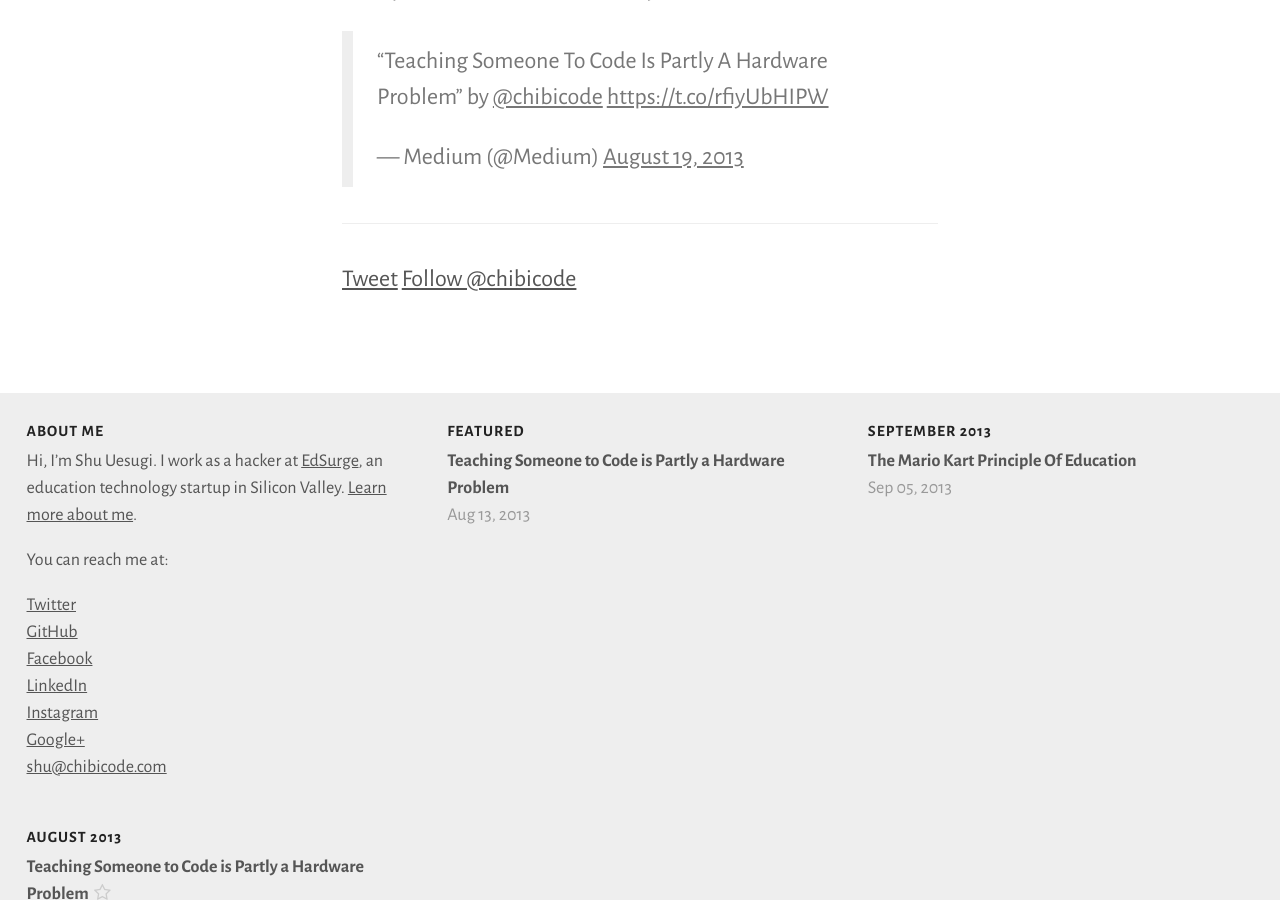
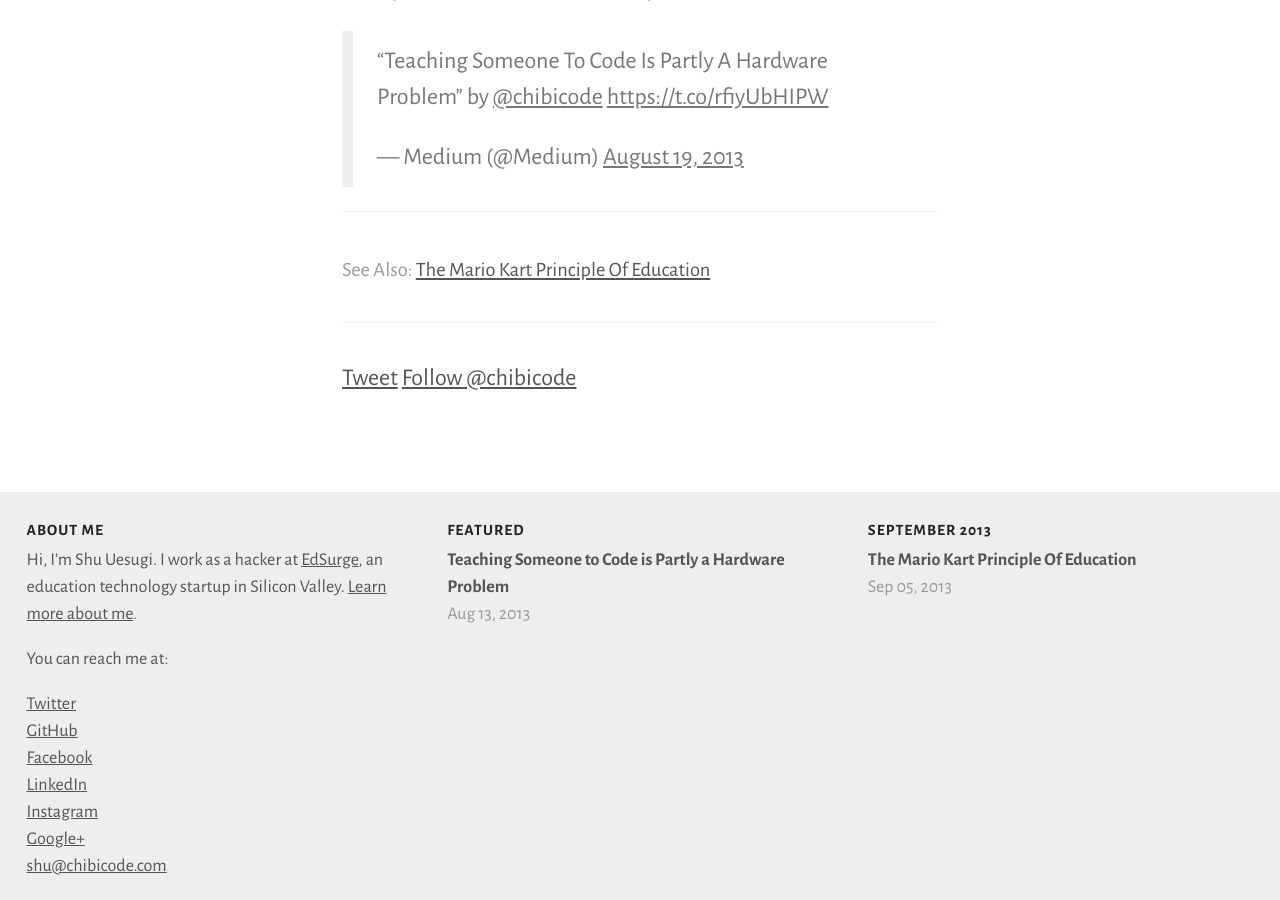
Before and after one commit to chibicode/naze, a Jekyll site: the page built from _posts/2013-08-13-teaching-code-hardware-problem.md, in a window 1280 px wide and 900 px high, scrolled down 11935 px. Built offline with Jekyll 4.4.1, drawn with Linux system fonts in a browser that asks for light colours; nearby versions of some CDN libraries; Markdown is read by kramdown in place of the engine named in the settings; comment, search, counter and statistics services are not loaded.

Commit message:
See also

```diff
--- a/_posts/2013-08-13-teaching-code-hardware-problem.md
+++ b/_posts/2013-08-13-teaching-code-hardware-problem.md
@@ -4,6 +4,7 @@
 featured: true
 image_path: "teaching-code-hardware-problem/1.jpg"
 categories: ["1308-August 2013"]
+see_also: ["/mario-kart"]
 ---
 
 (Note: this article was originally [posted to Medium](https://medium.com/what-i-learned-building/fe6a2067d770).)
```
